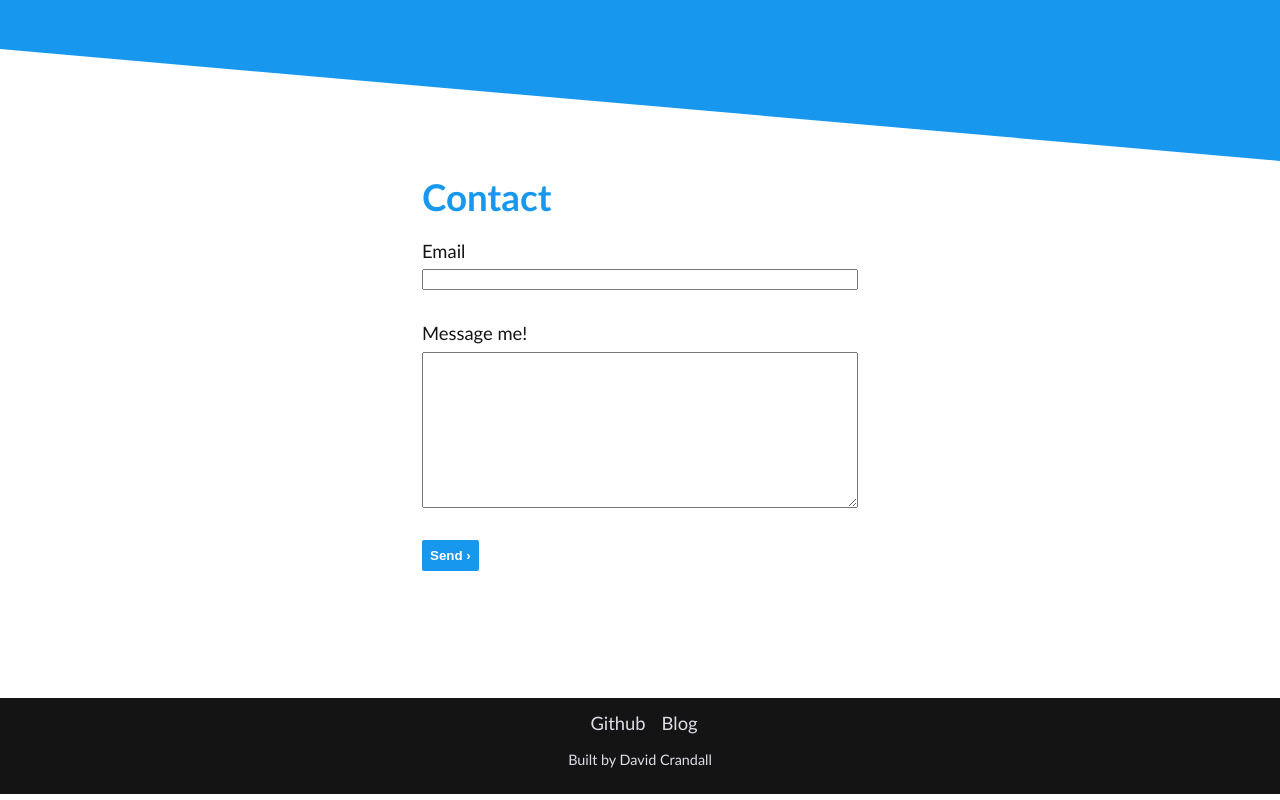
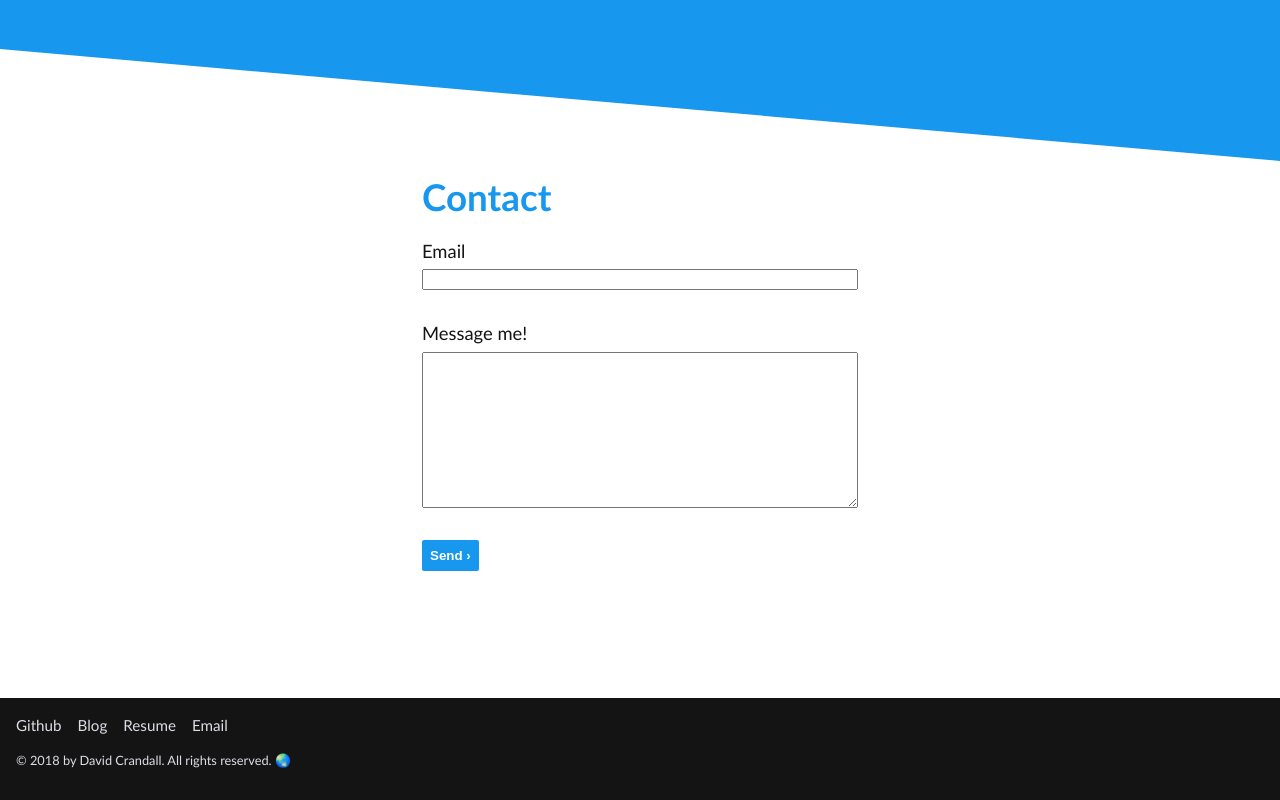
Before and after one commit to dacrands/next-port, a Next.js app: page / in a window 1280 px wide. Shown: the part 3412-4212 px from the top of the page. Built offline with nearby package versions, Linux system fonts and the light colour scheme.

Commit message:
Footer redesign, add resume

```diff
--- a/components/Footer.js
+++ b/components/Footer.js
@@ -1,12 +1,13 @@
 const Footer = () => (
   <footer className="footer">
-    <div className="container">
+    <div className="">
       <ul>
         <li><a href="">Github</a></li>
-        <li><a href="">Blog</a></li>
-        <li><a href="" /></li>
+        <li><a href="https://dacrands.github.io">Blog</a></li>
+        <li><a href="../static/resume.pdf" target="_blank" rel="noopener">Resume</a></li>
+        <li><a href="mailto:davecrands@gmail.com">Email</a></li>
       </ul>
-      <p>Built by David Crandall</p>
+      <p> © 2018 by David Crandall. All rights reserved. 🌏</p>
     </div>
   </footer>
 );
--- a/static/styles/main.scss
+++ b/static/styles/main.scss
@@ -424,13 +424,14 @@ body {
   background: $dark;
   color: $light;
   margin: 0;
-  padding: 0.45rem;
-  text-align: center;
+  padding: 1rem;
+  // text-align: center;
+  font-size: 0.95rem;
   .container {
     margin-bottom: 1rem;
   }
   p {
-    font-size: 0.9rem;
+    font-size: 0.8rem;
   }
   a {
     text-decoration: none;
@@ -441,10 +442,12 @@ body {
     }
   }
   ul {
-    margin: 0.45rem;
+    margin: 0;
+    padding: 0;
     list-style: none;
   }
   li {
+    margin-bottom: 1rem;
     display: inline;
   }
 }
```
Also changed, not shown: 1 other file (tests, documents, lock files or other folders).
